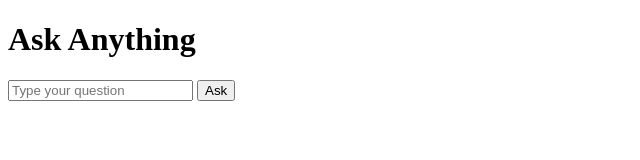
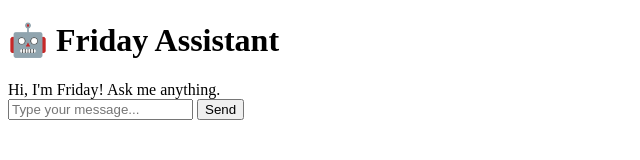
Before and after one commit to hemanthravikala/friday, a plain HTML site: page frontend/index.html in a window 1280 px wide. Shown: the whole page, without its empty margins (0-640 px from the left). Drawn offline with Linux system fonts and the light colour scheme.

Commit message:
Update index.html

```diff
--- a/frontend/index.html
+++ b/frontend/index.html
@@ -1,33 +1,23 @@
 <!DOCTYPE html>
 <html lang="en">
 <head>
-  <meta charset="UTF-8">
-  <title>Smart AI Chat</title>
+  <meta charset="UTF-8" />
+  <meta name="viewport" content="width=device-width, initial-scale=1.0"/>
+  <title>Friday - Your AI Assistant</title>
+  <link rel="stylesheet" href="style.css" />
 </head>
 <body>
-  <h1>Ask Anything</h1>
-  <input type="text" id="question" placeholder="Type your question" />
-  <button onclick="askAI()">Ask</button>
-  <pre id="response"></pre>
+  <div class="container">
+    <h1>🤖 Friday Assistant</h1>
+    <div class="chat-box" id="chat-box">
+      <div class="bot">Hi, I'm Friday! Ask me anything.</div>
+    </div>
+    <div class="input-area">
+      <input type="text" id="user-input" placeholder="Type your message..." />
+      <button onclick="sendMessage()">Send</button>
+    </div>
+  </div>
 
-  <script>
-    async function askAI() {
-      const msg = document.getElementById("question").value;
-      const responseBox = document.getElementById("response");
-
-      try {
-        const res = await fetch("https://your-backend.onrender.com/ask", {
-          method: "POST",
-          headers: { "Content-Type": "application/json" },
-          body: JSON.stringify({ message: msg })
-        });
-
-        const data = await res.json();
-        responseBox.innerText = data.content;
-      } catch (err) {
-        responseBox.innerText = "You're offline or server is down.";
-      }
-    }
-  </script>
+  <script src="script.js"></script>
 </body>
 </html>
```
